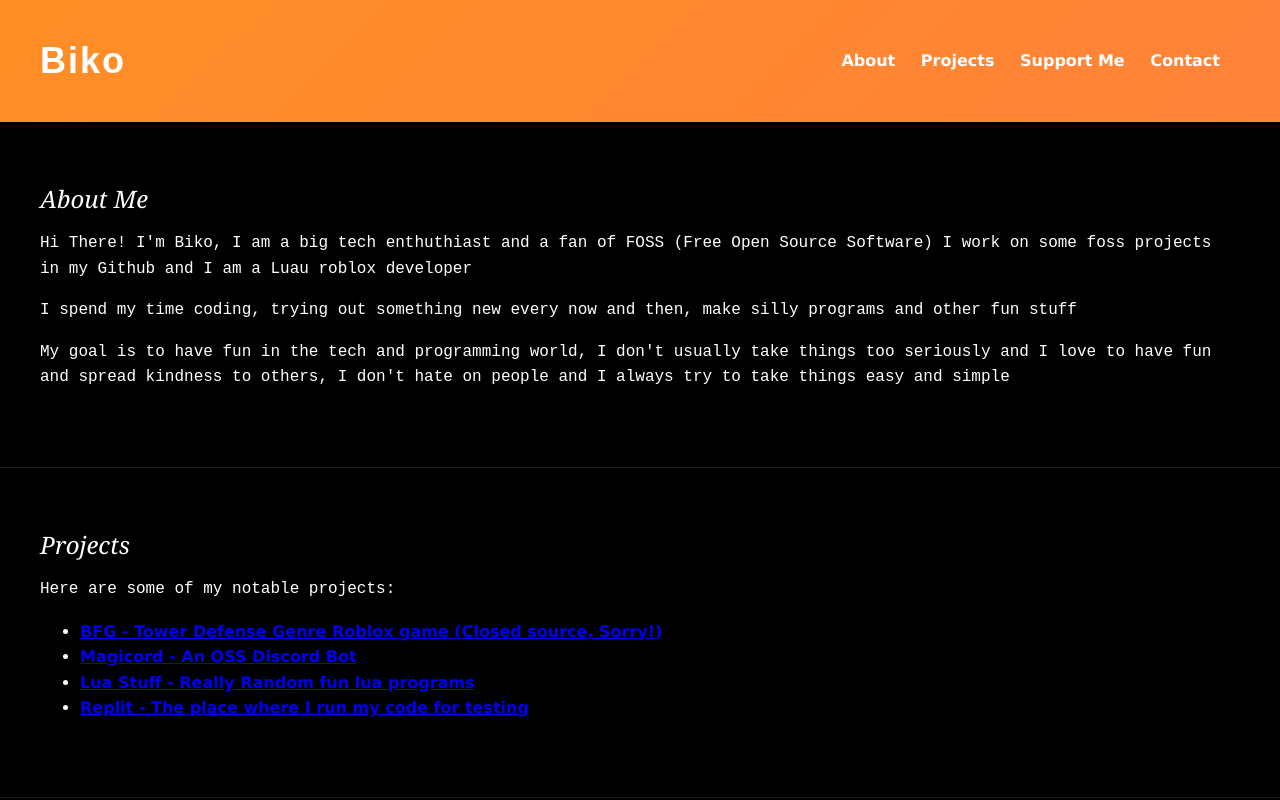
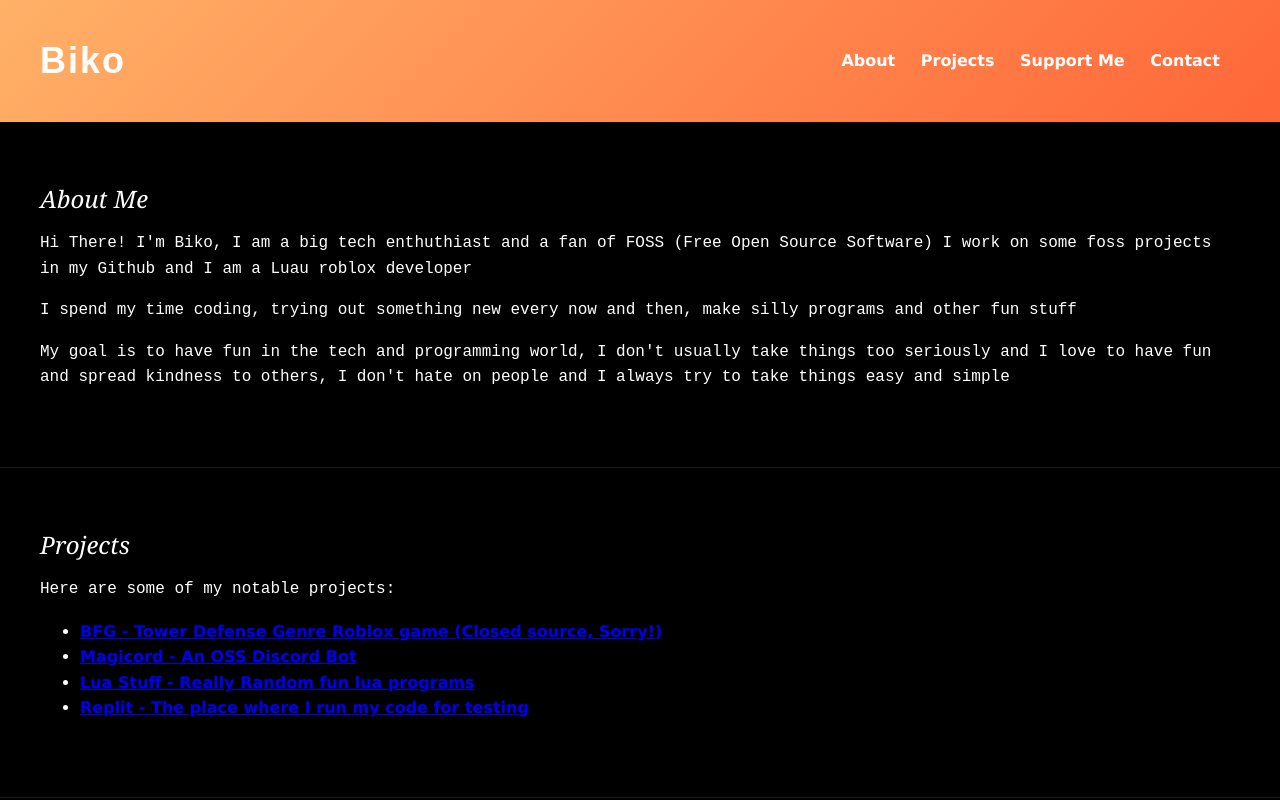
Before and after one commit to Bikoil/bikoil.github.io, a plain HTML site: page index.html in a window 1280 px wide. Shown: the top 800 px of the page. Drawn offline with Linux system fonts and the light colour scheme.

Commit message:
Changed the gradient a bit

```diff
--- a/index.html
+++ b/index.html
@@ -18,7 +18,7 @@
         }
 
         header {
-            background: linear-gradient(135deg, #ff8e25, #ff8239);
+            background: linear-gradient(135deg, #ffb168, #ff6739);
             color: #ffffff;
             padding: 20px 0;
         }
```
